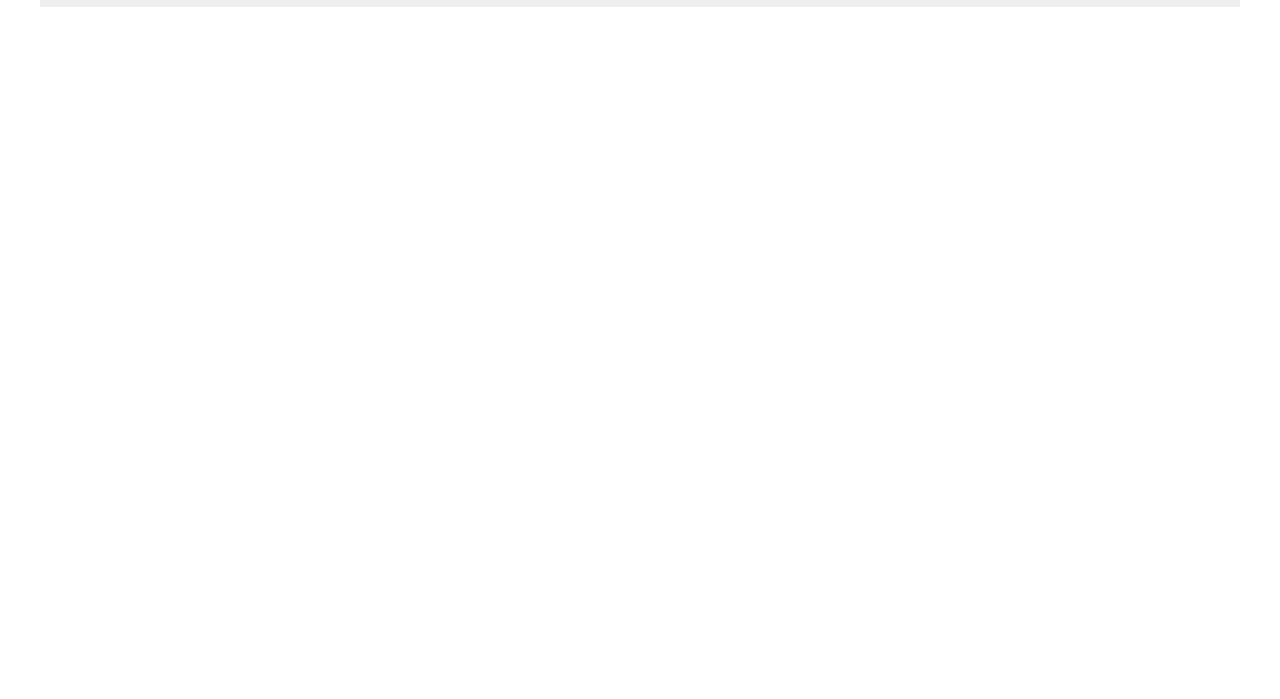
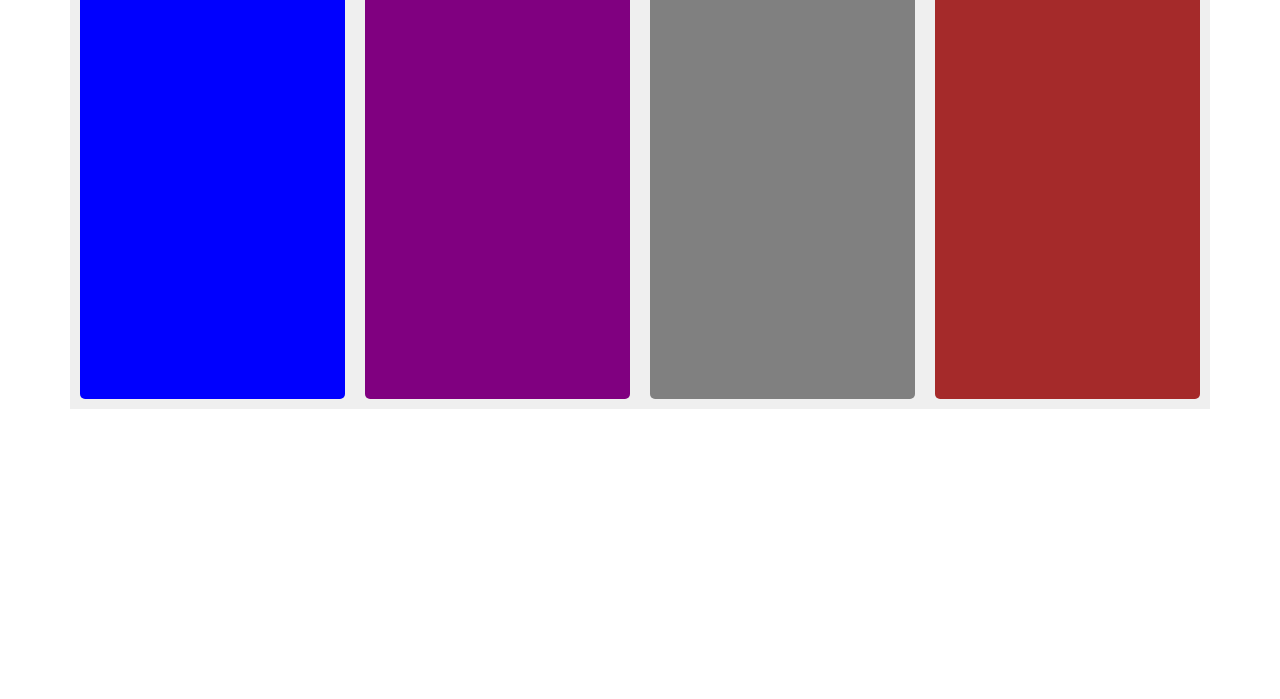
Before and after one commit to yangchieh0921/Chieh_Yang_Project_3, a plain HTML site: page index.html in a window 1280 px wide. Shown: the part 101-800 px from the top of the page. Drawn offline with Linux system fonts and the light colour scheme.

Commit message:
dev_ch.bio

```diff
--- a/css/main.css
+++ b/css/main.css
@@ -15,36 +15,83 @@ body {
 	margin: 0 auto;
 	background-color: #efefef;
 	display: flex;
-	flex-direction: row;
-	flex-wrap: nowrap;
-	max-width: 1200px;
+	flex-direction: column;
+	max-width: 1140px;
+
+}
+
+.hidden {
+	display: none;
 }
 
 .box {
-	background-color: #8ea86e;
 	color: #fff;
 	border-radius: 5px;
 	padding: 20px;
 	text-align: center;
 	margin: 10px;
-	width: 100px;
 	font-size: 1em;
+	flex-grow: 1;
+
 }
+
+.box2 {
+	background-color: red;
+	height: 450px;
+}
+
+.box1 {
+	background-color: pink;
+	height: 450px;
+}
+
+.box3 {
+	display: none;
+}
+
+.box4 {
+	display: none;
+}
+
 
 
 /* handling handheld / mobile @landscape */
 
-@media screen and (min-width: 480px) {
+@media screen and (min-width: 641px) {
+	.container{
+		flex-direction: row;
+
+	}
+
 	.box{
-		background-color: red;
 		color: #fefefe;
-		width: 150px;
+		width: 200px;
 	}
+
+	.box1 {
+		background-color: blue;
+	}
+
+	.box2 {
+		background-color: purple;
+	}
+
+	.box3 {
+		background-color: grey;
+		display: block;
+	}
+
+	.box4 {
+		background-color: brown;
+		display: block;
+
+	}
+
 }
 
 /* tablet @ portrait */
 
-@media screen and (min-width: 768px) {
+/*@media screen and (min-width: 768px) {
 	.box{
 		background-color: red;
 		color: #fefefe;
@@ -52,4 +99,4 @@ body {
 		font-size: 3em;
 	}
 
-}
+}*/
--- a/index.html
+++ b/index.html
@@ -8,11 +8,12 @@
 	<link rel="stylesheet" href="css/main.css">
 </head>
 <body>
+	<h1 class="hidden">maincontainer</h1>
 	<div class="container">
-		<div class="box">Box 1</div>
-		<div class="box">Box 2</div>
-		<div class="box">Box 3</div>
-		<div class="box">Box 4</div>
+		<div class="box box1"><h1 class="hidden">Box 1</h1>Box 1</div>
+		<div class="box box2"><h1 class="hidden">Box 2 </h1>Box 2</div>
+		<div class="box box3"><h1 class="hidden">Box 3 </h1>Box 3</div>
+		<div class="box box4"><h1 class="hidden">Box 4 </h1>Box 4</div>
 	</div>
 </body>
 </html>
```
Also changed, not shown: outline.txt (added), 1 other file.
